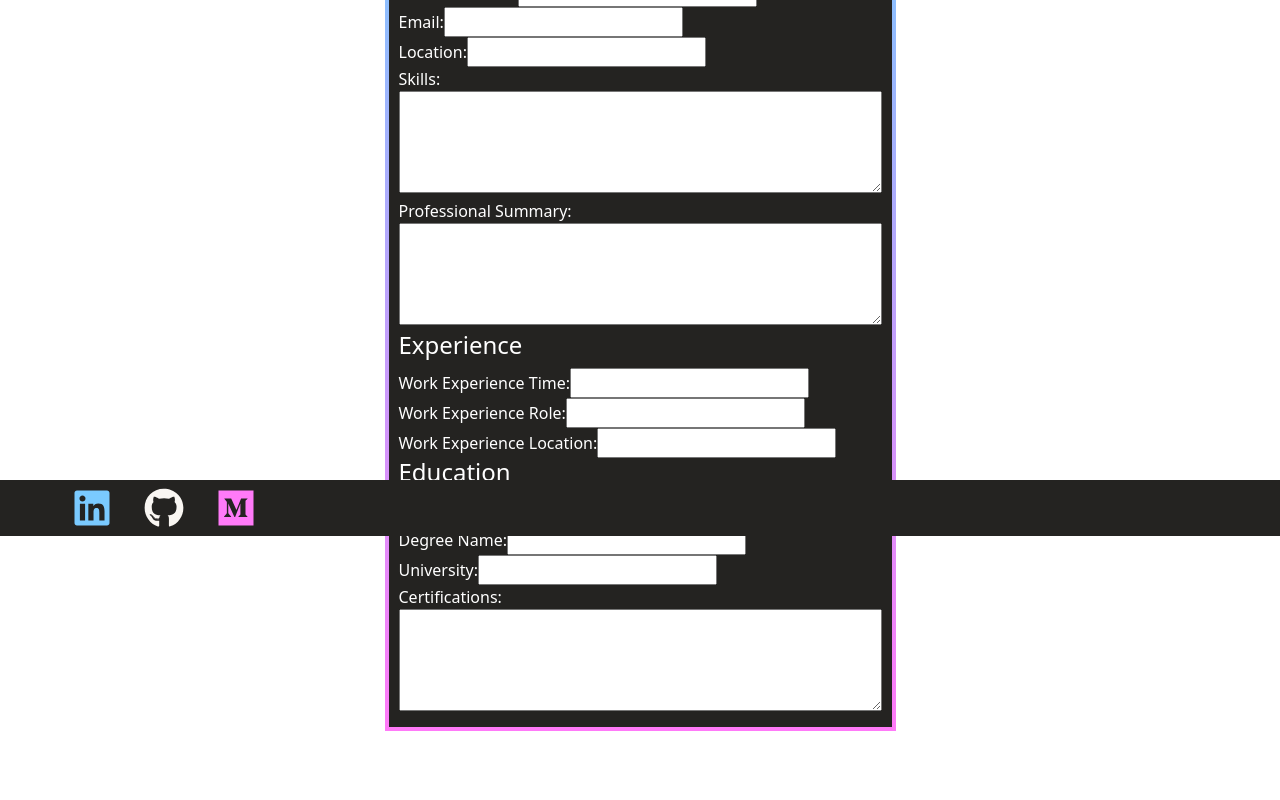
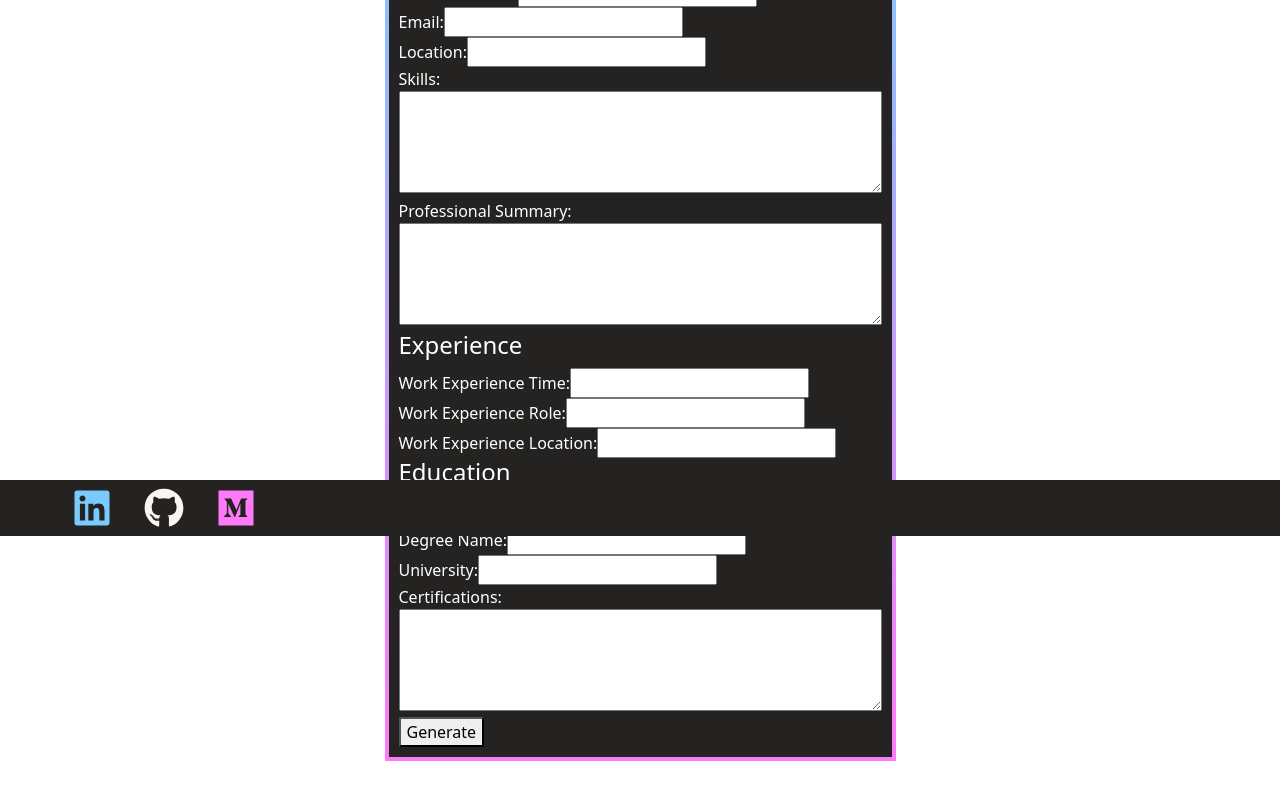
Before and after one commit to lukesngr/sangaworld, a Next.js app: page /tools/resumegen in a window 1280 px wide. Shown: the part 264-1064 px from the top of the page. Before the commit the page ends 995 px from the top, so only its background shows below. Built offline with nearby package versions, Linux system fonts and the light colour scheme.

Commit message:
resume generator that works wonders

```diff
--- a/src/components/resumeGen/ResumeGeneratorForm.js
+++ b/src/components/resumeGen/ResumeGeneratorForm.js
@@ -45,5 +45,6 @@ export default function ResumeGeneratorForm() {
             <input name="university" type="text" value={university} onChange={(e) => setUniversity(e.target.value)}></input><br />
             <label htmlFor='certifications'>Certifications:</label><br />
             <textarea name="certifications" type="text" rows="4" cols="50" value={certifications} onChange={(e) => setCertifications(e.target.value)}></textarea><br />
+            <button type='submit'>Generate</button>
         </form> );
 }
--- a/src/styles/resumegenerator.scss
+++ b/src/styles/resumegenerator.scss
@@ -11,4 +11,5 @@ form {
     color: white;
     padding: 10px;
     margin-top: 10px;
+    margin-bottom: 100px;
 }
```
